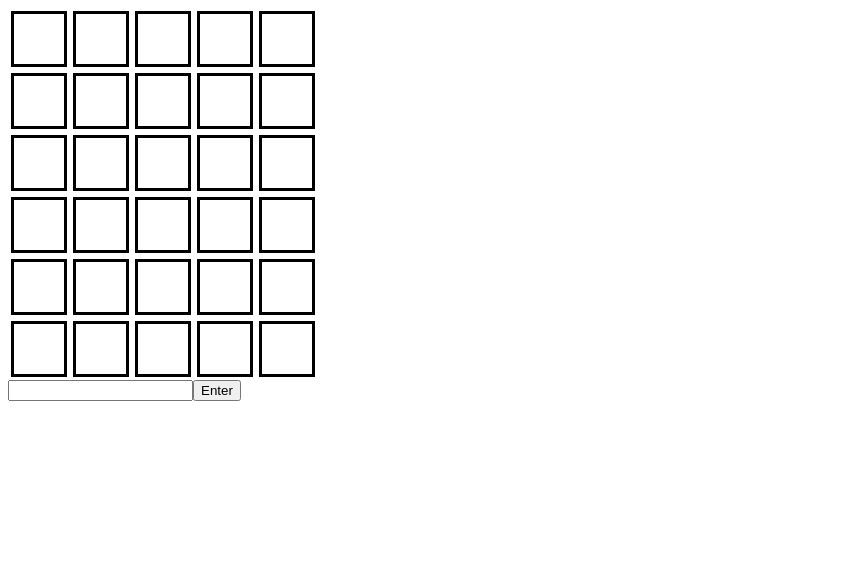
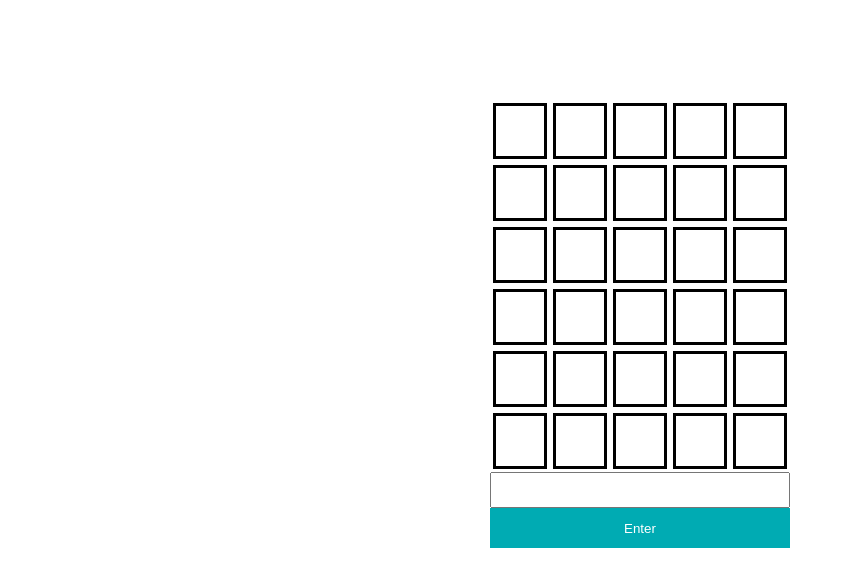
Before and after one commit to Esther2504/Namedle, a React (Create React App) app in the folder wordle/: page / in a window 1280 px wide. Shown: the top 586 px of the page, without its empty margins (0-845 px from the left). Built offline with nearby package versions, Linux system fonts and the light colour scheme.

Commit message:
styling & color setting

```diff
--- a/wordle/src/App.css
+++ b/wordle/src/App.css
@@ -12,3 +12,26 @@ text-transform: capitalize;
     margin: 3px;
     /* background-color: rgb(55, 231, 78); */
 }
+
+.container {
+    margin: 100px auto;
+    width: 300px;
+}
+
+form {
+    display: flex;
+    flex-direction: column;
+}
+
+button {
+     background-color: #00ABB3;
+     color: white;
+     border: none;
+     height: 40px;
+}
+
+input {
+    height: 30px;
+}
+
+/* https://colorhunt.co/palette/00abb33c4048b2b2b2eaeaea */
--- a/wordle/src/App.js
+++ b/wordle/src/App.js
@@ -5,13 +5,15 @@ function App() {
   const [guesses, setGuesses] = useState([]);
   const [guess, setGuess] = useState();
   const [answer, setAnswer] = useState("kinds");
-  const [color, setColor] = useState("");
+  // const [colors, setColors] = useState([]);
   const [guessesLeft, setguessesLeft] = useState(6)
 
   console.log(`answer: ${answer}`);
-  console.log(`guess1: ${guess}`);
+  console.log(`guess: ${guess}`);
 
   console.log(guesses[0]);
+
+  // console.log(colors)
 
   // bij enter guess leegmaken naar volgende regel
 
@@ -22,14 +24,66 @@ function App() {
 
     if (guessesLeft > 1) {
 
+      console.log(guess.charAt(0))
+      console.log(answer.charAt(0))
+      // aan array toevoegen
 
+      console.log(Array.from(guess))
+      setGuess(Array.from(guess))
+      console.log(guess)
+
+let colors = []
+
+for (let i = 0; i < 5; i++) {
+  if (guess.charAt(i) == answer.charAt(i)) {
+    console.log('test')
+    colors.push('green')
+    console.log(colors)
+  } else if (answer.includes(guess.charAt(i))) {
+    console.log('test2')
+    colors.push('yellow')
+  } else {
+    console.log('test3')
+    colors.push('red')
+  }
+
+}
+      // if (guess.charAt(0) == answer.charAt(0)) {
+      //   console.log('test')
+      //   colors.push('green')
+      //   console.log(colors)
+      // } else if (answer.includes(guess.charAt(0))) {
+      //   console.log('test2')
+      //   colors.push('yellow')
+      // } else {
+      //   console.log('test3')
+      //   colors.push('red')
+      // }
+
+      // if (guess.charAt(1) == answer.charAt(1)) {
+      //   console.log('tester')
+      //   colors.push('green')
+      //   console.log(colors)
+      // } else if (answer.includes(guess.charAt(1))) {
+      //   console.log('tester2')
+      //   colors.push('yellow')
+      // } else {
+      //   console.log('tester3')
+      //   colors.push('red')
+      // }
+
+      console.log(colors)
+
+      // daarna alles aan setguesses toevoegen
 
     setGuesses([...guesses, guess]);
 
+    // kleuren leegmaken
+
     // Naast guess ook een kleur meegeven
     // {
-    //   guess:
-    //   kleuren:
+    //   guess: guess,
+    //   colors:
     // }
 
     // if guess[0] is answer[0] = groen
@@ -56,6 +110,7 @@ function App() {
 
   return (
     <div className="App">
+      <div className="container">
       {guesses.map((guess) => (
         <div className="guess">
           <p className="character">{guess?.charAt(0)}</p>
@@ -128,7 +183,6 @@ null
 }
 
 
-
       <form onSubmit={handleSubmit}>
         <input
           type="text"
@@ -140,6 +194,7 @@ null
         />
         <button type="submit">Enter</button>
       </form>
+      </div>
     </div>
   );
 }
```
